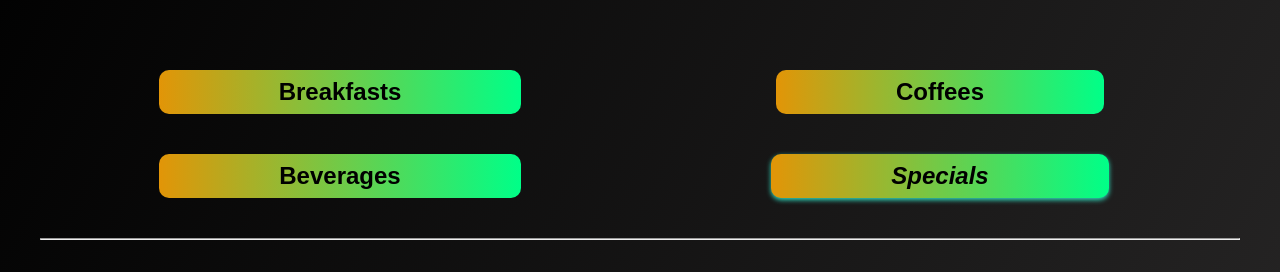
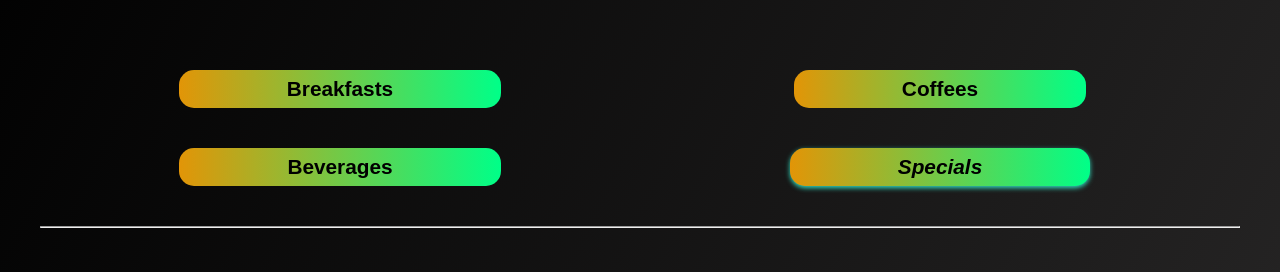
Before and after one commit to RajPatwa18110/Restaurant, a plain HTML site: page specials.html in a window 1280 px wide. Shown: the part 175-447 px from the top of the page. Drawn offline with Linux system fonts and the light colour scheme.

Commit message:
Update res-style.css

```diff
--- a/res-style.css
+++ b/res-style.css
@@ -410,7 +410,12 @@
             .chef .chef-info {
                 flex-direction: column;
             }
-
+            .chef .chef-info img {
+            border-radius: 50%;
+            height: 200px;
+            max-width: 200px;
+            object-fit: cover;
+            }
 
             .review-card {
                 max-width: 250px;
@@ -489,10 +494,10 @@
             max-width: 100%;
             margin-top: 40px;
             border: none;
-            padding: 8px 20%;
-            border-radius: 10px;
-            font-size: 1.5em;
-            font-weight: 700;
+            padding: 7px 18%;
+            border-radius: 15px;
+            font-size: 1.3em;
+            font-weight: 600;
             background-image: linear-gradient(to right, rgb(226, 149, 7), rgb(0, 255, 136));
             cursor: pointer;
         }
```
